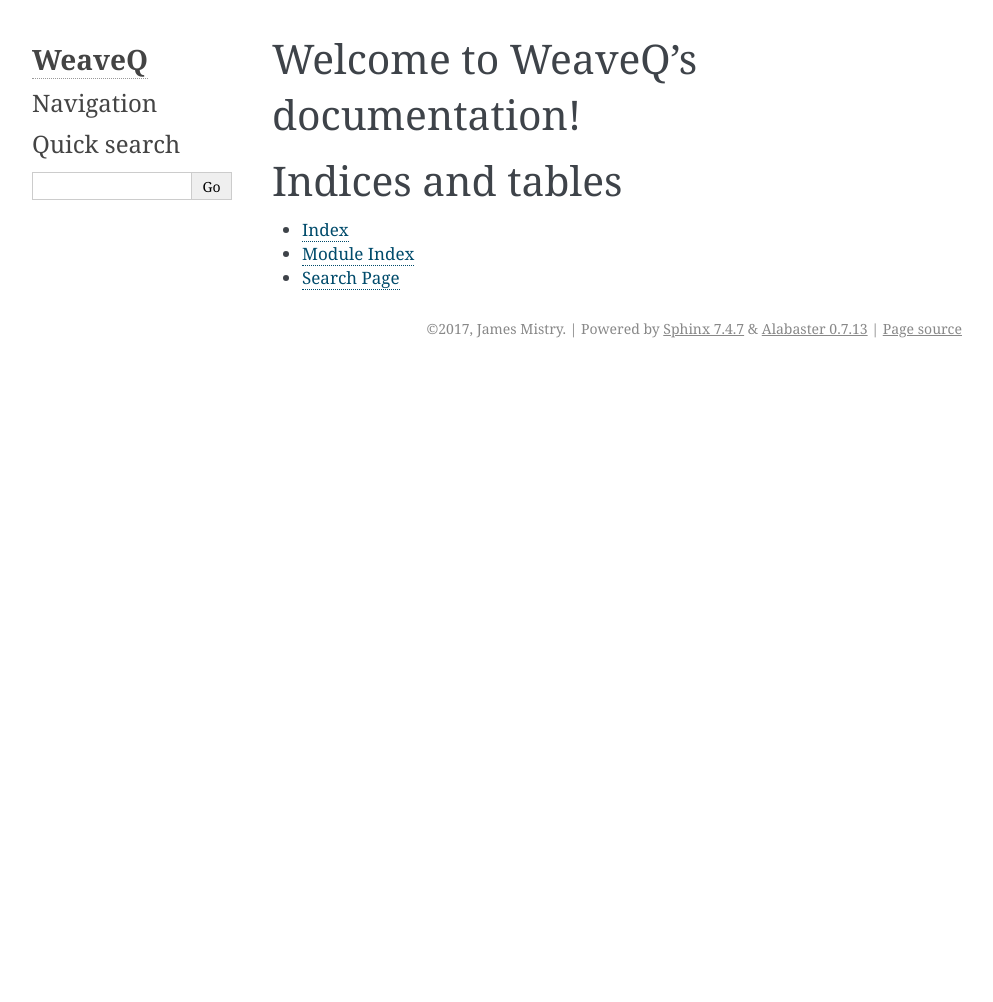
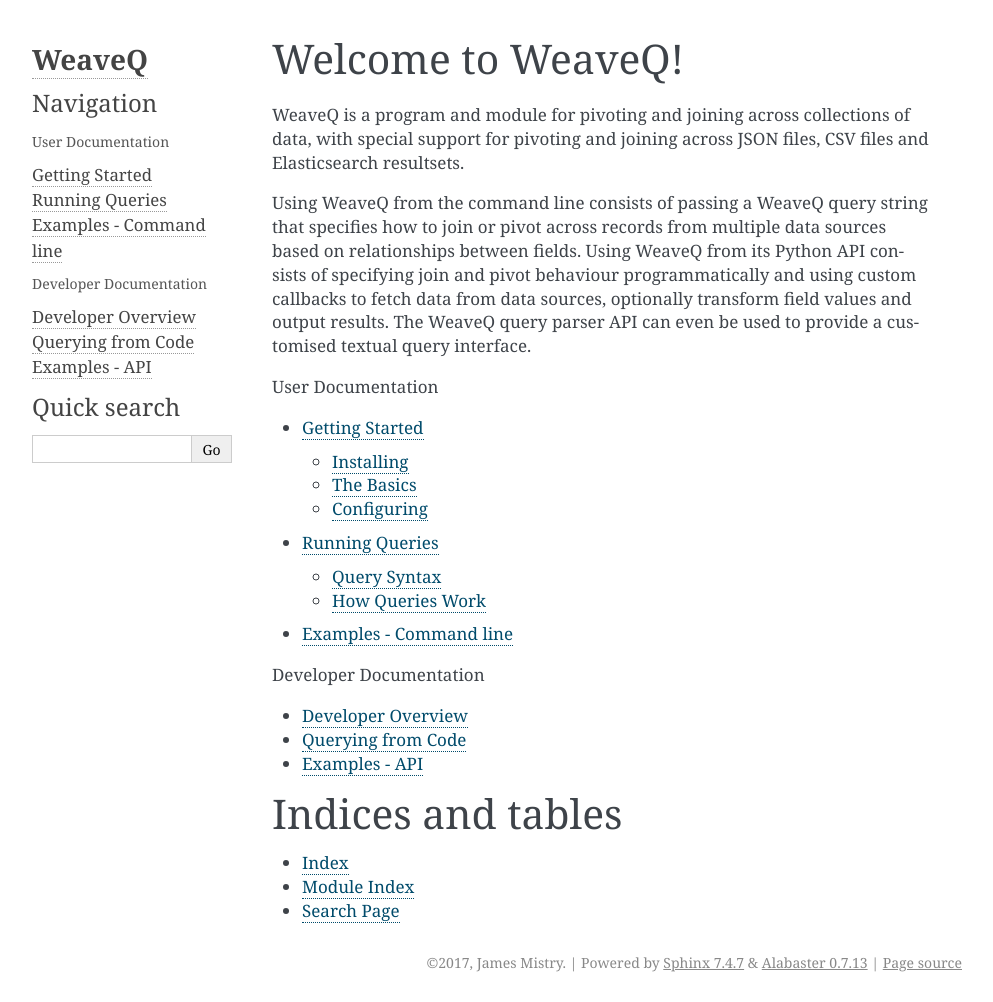
Before and after one commit to jamesmistry/weaveq, a Sphinx documentation site: the page built from docs/source/index.txt, in a window 1280 px wide. Shown: the whole page, without its empty margins (148-1141 px from the left). Built offline with Sphinx 7.4.7, drawn with Linux system fonts in a browser that asks for light colours; before the commit the page ends 900 px from its top, so only the background shows below that; some of the changed lines change nothing that is shown.

Commit message:
Documentation updates

```diff
--- /dev/null
+++ b/docs/source/examples-dev.txt
@@ -0,0 +1,2 @@
+Examples - API
+==============
--- /dev/null
+++ b/docs/source/examples-user.txt
@@ -0,0 +1,2 @@
+Examples - Command line
+=======================
--- /dev/null
+++ b/docs/source/getting-started.txt
@@ -0,0 +1,97 @@
+Getting Started
+===============
+
+Installing
+----------
+
+Install WeaveQ using pip (you may need to ``sudo``)::
+
+    $ pip install weaveq
+
+Note that WeaveQ only officially supports Linux for now.
+
+The Basics
+----------
+
+WeaveQ reads data from a set of data sources and uses information you provide
+about the relationships between these data sources to perform 'pivot' or
+'join' operations.
+
+A pivot operation selects records from one data source based on there being
+related records in a second data source, and then discards the records from
+the second data source. A join operation merges records from one data
+source into related records from a second data source. For a more detailed
+explanation, see :ref:`running-queries`
+
+As the name suggests, a data source is a WeaveQ component that retrieves data
+from an external source for use in join and pivot operations. WeaveQ
+currently supports 4 data sources for use from within command line queries:
+JSON lines, JSON, CSV and Elasticsearch.
+
+.. note::
+
+   You can write custom data source components for WeaveQ using the WeaveQ
+   API. For more details, see :ref:`overview-dev`
+
+Configuring
+-----------
+
+WeaveQ uses a configuration file to control data source settings. Currently,
+only the Elasticsearch and CSV data sources have settings that can be
+configured.
+
+As a result, you only need to supply WeaveQ a configuration file if either:
+
+1. You want to use Elasticsearch as a data source.
+2. You don't want WeaveQ to use the first row of CSV files to determine field
+   names (in the absence of a configuration file, WeaveQ defaults to doing
+   this).
+
+You must specify the configuration as a JSON file and pass it to WeaveQ using
+the ``-c`` option. For example::
+
+    $ weaveq -c /path/to/config.json -q ...
+
+An example configuration file is shown below:
+
+.. code-block:: none
+
+    {
+        "data_sources" :
+        {
+            "elasticsearch" :
+            {
+                "hosts" : ["10.1.1.2:9200","10.1.1.3:9200"],
+                "timeout" : 10,
+                "use_ssl" : false,
+                "verify_certs" : false,
+                "ca_certs" : "/path/to/ca/certs",
+                "client_cert" : "/path/to/client/cert",
+                "client_key" : "/path/to/client/key"
+            }
+            "csv" :
+            {
+                "first_row_contains_field_names" : true
+            }
+        }
+    }
+
+==================================  ======================================================================  ====================
+Configuration Item                  Description                                                             Required?
+==================================  ======================================================================  ====================
+elasticsearch/hosts                 An array of the host names/addresses and ports of Elasticsearch nodes.  Only if using the
+                                                                                                            Elasticsearch data
+                                                                                                            source within a
+                                                                                                            query
+elasticsearch/timeout               Global Elasticsearch timeout. Default = 10                              No
+elasticsearch/use_ssl               Whether or not to use SSL in Elasticsearch communication. Default =     No
+                                    false
+elasticsearch/verify_certs          Whether or not to verify SSL certificates. Default = false              No
+elasticsearch/ca_certs              Path to CA (certificate authority) certificate files. Default = none    No
+elasticsearch/client_cert           Path to a PEM-formatted SSL client certificate file. Default = none     No
+elasticsearch/client_key            Path to a PEM-formatted SSL client key. Default = none                  No
+csv/first_row_names                 Whether or not the first row of CSV files should be used to define      No
+                                    field names. If not, fields will be named column_n, where n is
+                                    the index (starting at 0) of the CSV column from which the field was
+                                    read. Default = true
+==================================  ======================================================================  ====================
--- a/docs/source/index.txt
+++ b/docs/source/index.txt
@@ -1,16 +1,33 @@
-.. WeaveQ documentation master file, created by
-   sphinx-quickstart on Thu Jul 20 22:33:46 2017.
-   You can adapt this file completely to your liking, but it should at least
-   contain the root `toctree` directive.
+Welcome to WeaveQ!
+==================
 
-Welcome to WeaveQ's documentation!
-==================================
+WeaveQ is a program and module for pivoting and joining across collections of
+data, with special support for pivoting and joining across JSON files, CSV
+files and Elasticsearch resultsets.
+
+Using WeaveQ from the command line consists of passing a WeaveQ query string
+that specifies how to join or pivot across records from multiple data sources
+based on relationships between fields. Using WeaveQ from its Python API
+consists of specifying join and pivot behaviour programmatically and using
+custom callbacks to fetch data from data sources, optionally transform field
+values and output results. The WeaveQ query parser API can even be used to
+provide a customised textual query interface.
 
 .. toctree::
    :maxdepth: 2
-   :caption: Contents:
+   :caption: User Documentation
 
+   getting-started
+   running-queries
+   examples-user
 
+.. toctree::
+   :maxdepth: 2
+   :caption: Developer Documentation
+
+   overview-dev
+   query-from-code
+   examples-dev
 
 Indices and tables
 ==================
--- /dev/null
+++ b/docs/source/overview-dev.txt
@@ -0,0 +1,4 @@
+.. _overview-dev:
+
+Developer Overview
+==================
--- /dev/null
+++ b/docs/source/query-from-code.txt
@@ -0,0 +1,2 @@
+Querying from Code
+==================
--- /dev/null
+++ b/docs/source/running-queries.txt
@@ -0,0 +1,249 @@
+.. _running-queries:
+
+Running Queries
+===============
+
+Query Syntax
+------------
+
+Primer
+~~~~~~
+
+The example below illustrates the basic structure of a WeaveQ query.
+
+.. figure:: annotated_query.png
+   :scale: 100%
+   :alt: Results when equality relationships hold
+   :align: center
+
+Queries always begin with the ``#from`` keyword, denoting the start of
+the first or "seed" step that retrieves an initial set of data. This is
+followed by one or more subsequent "pivot" or "join" steps.
+
+All steps must specify a data source in the form of a string enclosed
+in quotes. The format of this string is as follows:
+
+.. code-block:: none
+
+   <resource type>:<resource name>
+
+Where ``<resource type>`` is one of the following:
+
+================  =============================  =======================
+Resource Type     Description                    Resource Name
+================  =============================  =======================
+csv               A comma-separated values file  Path to a CSV file
+                  in UTF-8 encoding. Each row
+                  will be treated as a
+                  separate record
+js                A JSON file containing an      Path to a JSON file
+                  array of objects at its root.
+                  Each object in the array will
+                  be treated as a separate
+                  record
+jsl               A "JSON lines" file            Path to a JSON lines
+                  containing line-separated      file
+                  JSON objects
+el                Elasticsearch query            Elasticsearch index
+                                                 name
+================  =============================  =======================
+
+After the data source string, the compulsory ``#as`` keyword is used to
+assign an alias to the data source so that it can be referred to later
+in the query.
+
+The final part of the step is the ``#where`` clause. This is where the
+relationships between fields in the current and previous step's data
+sources are defined so that WeaveQ can determine how to perform the
+pivot or join operation.
+
+Field relationships can currently only be expressed in terms of equality
+(using the ``=`` operator) or inequality (using the ``!=`` operator).
+Multiple field relationships can be expressed using logical ``and`` and
+``or`` operators to create complex expressions. For example:
+
+.. code-block:: none
+
+   ... #where (b.color = c.color and b.make != c.make) or b.speed = c.speed
+
+Filters
+~~~~~~~
+
+For data sources that support it (currently only the Elasticsearch data
+source), you can also specify a filter string using the ``#filter``
+keyword after the data source alias.
+
+How the filter string is used is specific to the data source. The
+Elasticsearch data source treats it as an Elasticsearch Query String
+Query, passing it to an Elasticsearch instance for controlling which
+documents are returned to WeaveQ. For example, the following will cause
+Elasticsearch to find all cars made by Honda:
+
+.. code-block:: none
+
+   #from "csv:bikes.csv" #as b #pivot-to "el:cars" #as c #filter |make:"honda"| #where b.color = c.color
+
+The filter string is enclosed by pipe ("|") characters. If you need to
+include a pipe in the filter string, escape it with a backslash (i.e.
+``\|``).
+
+Step Options
+~~~~~~~~~~~~
+
+The join step accepts several options that can be used to modify its
+default behaviour:
+
+================  =============================  =======================
+Option            Description                    Arguments
+================  =============================  =======================
+#exclude-empty    Don't output records from the  None
+                  step's data source that
+                  haven't had a record joined
+                  to them
+#field-name       Specifies the name of the      A name for the field
+                  field to store joined records  (not enclosed in
+                  in.                            quotes)
+                  If this option is not
+                  specified, a default field
+                  name of "joined_data" is
+                  used
+#array            Specifies that the joined      None
+                  field must be an array.
+                  If multiple records are
+                  eligible to be joined to the
+                  same record, specifying this
+                  option will result in them
+                  being appended to the array.
+                  If this option is not
+                  specified, only the first
+                  record eligible to be joined
+                  to another will successfully
+                  be joined - subsequent
+                  records will be discarded
+================  =============================  =======================
+
+Options are specified after the ``#where`` clause. For example:
+
+.. code-block:: none
+
+   ... #where b.color = c.color #field-name car #exclude-empty #array
+
+Query EBNF
+~~~~~~~~~~
+
+The EBNF grammar below describes the WeaveQ query syntax, with some minor
+approximations for the sake of simplicity.
+
+.. code-block:: none
+
+   identifier     = { alphanum | "_" | "." | "@" | "$" | "?" } ;
+   literal        = '"', { anychar - '"' }, '"' ;
+   comparison-ops = "=" | "!=" ;
+   field-relation = identifier, comparison-ops, identifier ;
+   logical-ops    = "and" | "or"
+   field-expr     = { field-relation [logical-ops field-relation] } ;
+   where-clause   = "where", field-expr ;
+   filter-expr    = '|', { anychar - '|' }, '|' ;
+   source-spec    = literal, "#as", identifier, ["#filter", filter-expr] ;
+   pivot-clause   = "#pivot-to", source-spec, where-clause ;
+   join-options   = ["#field-name", identifier], ["#exclude-empty"], ["#array"] ;
+   join-clause    = "#join-to", source-spec, where-clause, join-options ;
+   process-clause = pivot-clause | join-clause ;
+   seed-clause    = "#from", source-spec ;
+   query          = seed-clause, {process-clause} ;
+
+How Queries Work
+----------------
+
+A query is made up of a set of steps that run one after the other from left
+to right.
+
+The first step is called a "seed" step. Its only purpose is to retrieve an
+initial set of records the next step will use as one of its inputs.
+
+All subsequent steps are either "pivot" or "join" steps. They take 2 inputs:
+the output of the previous step and the output of the step's data source. They
+produce 1 output: the result of processing the two inputs according to
+relationships between record fields as defined in the query. The nature of
+this output depends on the type of step, the field relationships defined in
+the query and any options specified for the step.
+
+Field Relationships
+~~~~~~~~~~~~~~~~~~~
+
+Relationships between record fields are expressed as logical statements
+associating fields from the step's data source with fields from the previous
+step's output.
+
+Consider, for example, a step whose data source contains network information
+about observed IP addresses that is to be correlated with another data source
+containing IP addresses known to send spam.
+
+The field relationship expression for this step might be as follows:
+
+.. code-block:: none
+
+    spam.ip = network.src_ip or spam.ip = network.dest_ip
+
+Currently, WeaveQ only supports relating fields by equality (``=``) and
+inequality (``!=``).
+
+.. figure:: pivot_equality_venn.png
+   :scale: 100%
+   :alt: Pivot equality Venn diagram
+   :align: center
+
+   How field values select records for output by pivot steps when related
+   by equality.
+
+.. figure:: pivot_inequality_venn.png
+   :scale: 100%
+   :alt: Pivot inequality Venn diagram
+   :align: center
+
+   How field values select records for output by pivot steps when related
+   by inequality.
+
+.. figure:: join_equality_venn.png
+   :scale: 100%
+   :alt: Join equality Venn diagram
+   :align: center
+
+   How field values select records eligible for being joined to join step
+   results when related by equality.
+
+.. figure:: join_inequality_venn.png
+   :scale: 100%
+   :alt: Join inequality Venn diagram
+   :align: center
+
+   How field values select records eligible for being joined to join step
+   results when related by inequality.
+
+Pivot Steps
+~~~~~~~~~~~
+
+A pivot step outputs the records from its data source that are related to the
+records in the output of the previous step according to the field
+relationships defined.
+
+A pivot step's output is always a subset of the records provided by its data
+source. Records in a pivot step's results never include records from the
+previous step's output.
+
+Join Steps
+~~~~~~~~~~
+
+A join step merges the records from the output of the previous step with the
+records from its data source according to the field relationships defined.
+
+By default, join steps will output all records from their data source, even
+ones that haven't had anything joined to them. You can cause the step to only
+output records that have resulted in a join by specifying the
+``#exclude-empty`` switch in the query.
+
+WeaveQ will not overwrite existing fields when performing a join. Instead,
+the data to be joined will be discarded. As a result, you should make sure
+that the name of the field used to contain joined data is either not in use
+(using the ``#field-name`` option) or it is treated as an array (using the
+``#array`` option).
```
Also changed, not shown: docs/source/annotated_query.png (added), docs/source/annotated_query.svg (added), docs/source/join_equality_venn.png (added), docs/source/join_equality_venn.svg (added), docs/source/join_inequality_venn.png (added), docs/source/join_inequality_venn.svg (added), docs/source/pivot_equality_venn.png (added), docs/source/pivot_equality_venn.svg (added), docs/source/pivot_inequality_venn.png (added), docs/source/pivot_inequality_venn.svg (added).
